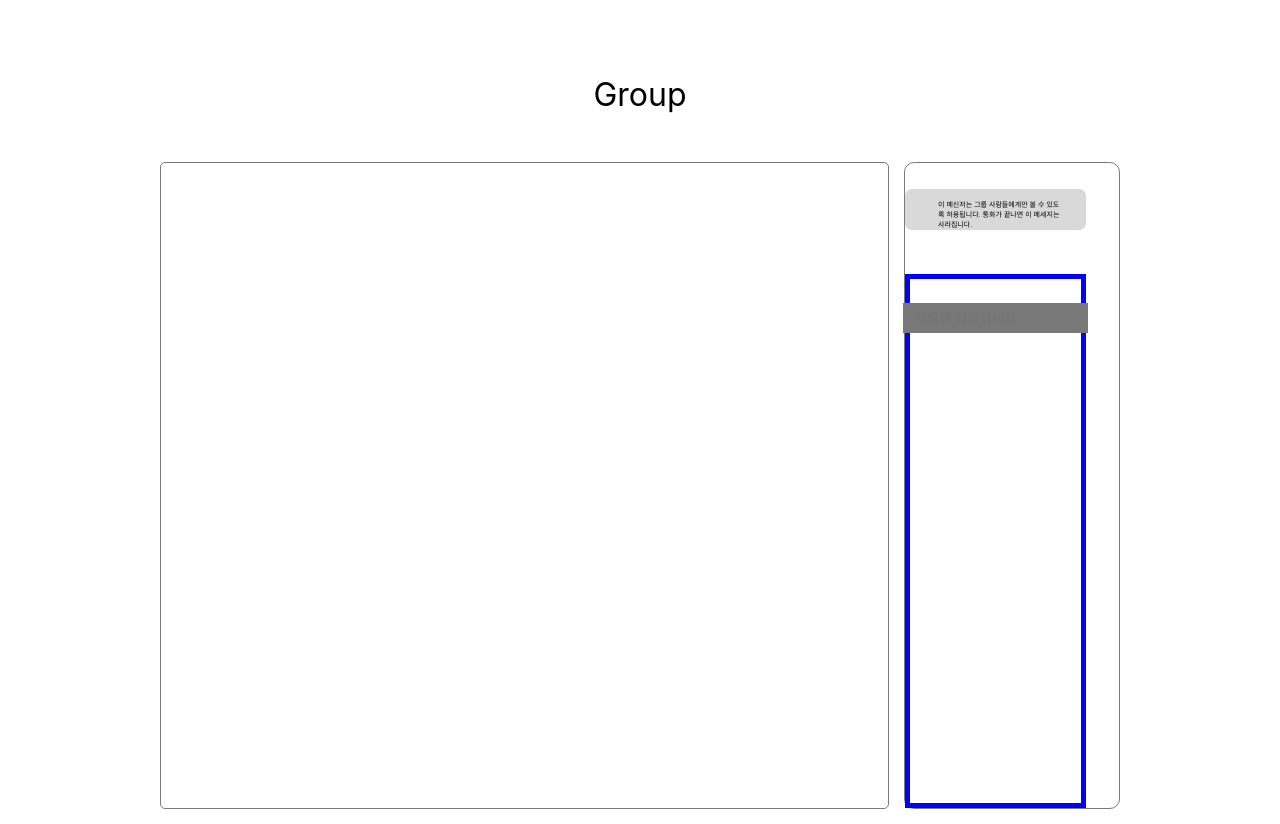
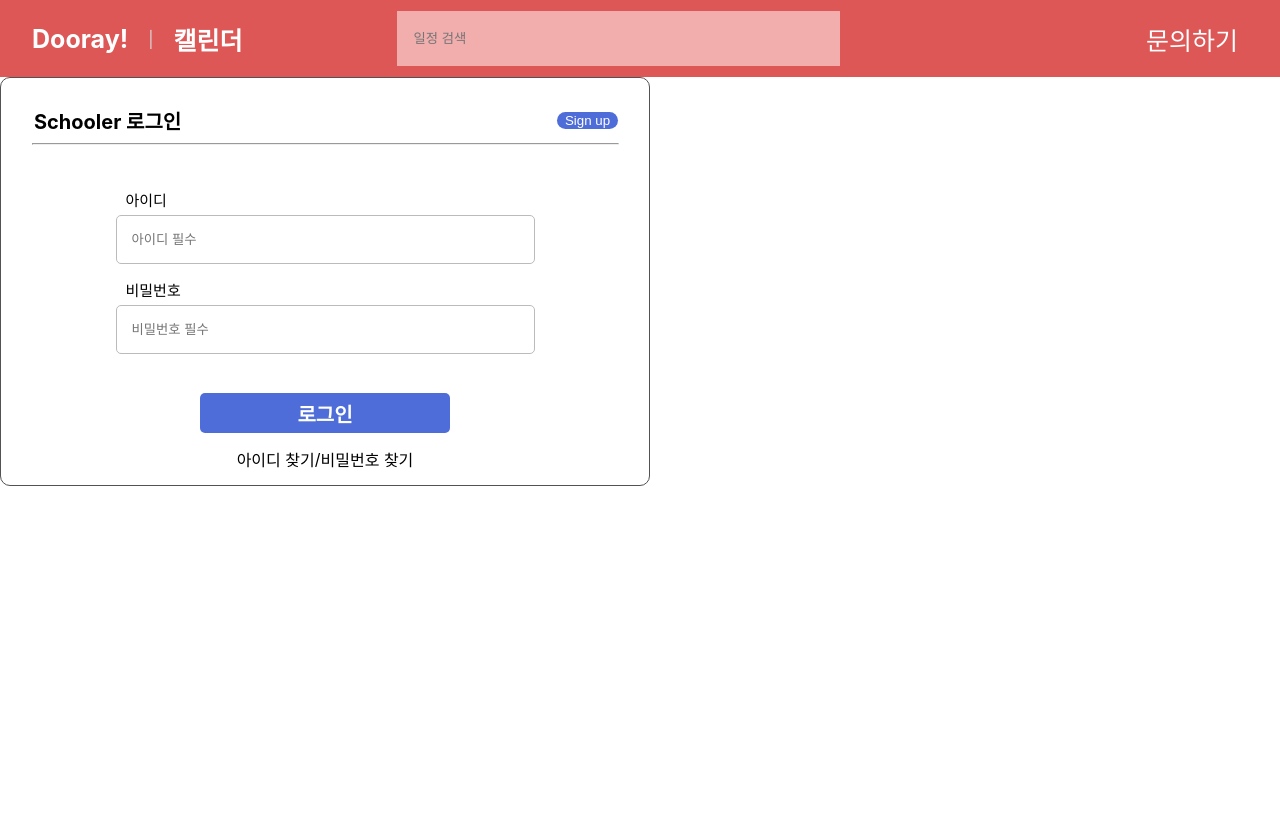
Before and after one commit to hyoseongLee/react, a React (Create React App) app in the folder frontend/: page / in a window 1280 px wide. After the commit the page ends 800 px from the top, so only its background shows below. Built offline with nearby package versions, Linux system fonts and the light colour scheme.

Commit message:
Feedback_240617

```diff
--- a/frontend/src/App.js
+++ b/frontend/src/App.js
@@ -1,16 +1,14 @@
 import logo from './logo.svg';
 import './App.css';
-import Box from './component/Box';
-import Footer from './component/Footer';
+import Header from './component/Header';
+import Login from './component/Login';
 import Group from './component/Group';
-import Chat from './component/Chat';
 
 function App() {
   return (
     <div className="App">
-    <Group />
-    <Chat />
-
+    <Header />
+    <Login />
     </div>
   );
 }
--- a/frontend/src/component/Chat.js
+++ /dev/null
@@ -1,23 +0,0 @@
-import React from 'react';
-import '../style/Chat.css';
-
-const Chat = () => {
-    return (
-        <div className='bigbox'>
-            <div className='box'></div>
-            <div className='smallbox'>
-                <div className='content'>
-                    <div className='content1'> <span> 이 메신저는 그룹 사람들에게만 볼 수 있도록 허용됩니다.
-                        통화가 끝나면 이 메세지는 사라집니다.</span></div>
-                </div>
-                <div className='content2'>
-                    <div> <input className='content3' type='text' placeholder='채팅을 입력하세요.' />
-                    </div>
-                </div>
-
-            </div>
-        </div>
-    )
-}
-
-export default Chat;
--- a/frontend/src/component/Group.js
+++ b/frontend/src/component/Group.js
@@ -4,7 +4,17 @@ import '../style/Group.css';
 const Group = () => {
     return (
 
-        <div className='head'> Group </div>
+        <div className='bigbox'>
+            <div className='Group'> Group </div>
+            <div className='box'></div>
+            <div className='smallbox'>
+                    <div className='Groupcontent1'>
+                        이 메신저는 그룹 사람들에게만 볼 수 있도록 허용됩니다. <br/>
+                        통화가 끝나면 이 메세지는 사라집니다.
+                    </div>
+                    <input className='Groupcontent2' type='text' placeholder='채팅을 입력하세요.' />
+            </div>
+        </div>
     )
 }
 
--- a/frontend/src/component/Box.js
+++ b/frontend/src/component/Header.js
@@ -1,6 +1,6 @@
 import React from 'react';
-import '../style/Box.css';
-const Box = () => {
+import '../style/Header.css';
+const Header = () => {
     return (
         <div className='headerbox'>
             <div className='subbox'>
@@ -16,4 +16,4 @@ const Box = () => {
         </div>
     )
 }
-export default Box;
+export default Header;
--- a/frontend/src/component/Footer.js
+++ b/frontend/src/component/Login.js
@@ -1,9 +1,8 @@
 import React from 'react';
-import '../style/Footer.css';
+import '../style/Login.css';
 
-const Footer = () => {
+const Login = () => {
     return (
-        <body>
             <div className='box1'>
                 <div className='content1'>
                     <div className='login'> Schooler 로그인 </div>
@@ -34,8 +33,7 @@ const Footer = () => {
                 </div>
 
             </div>
-        </body>
     )
 }
 
-export default Footer;
+export default Login;
--- a/frontend/src/style/Chat.css
+++ /dev/null
@@ -1,56 +0,0 @@
-.bigbox {
-    display: flex;
-    justify-content: center;
-    align-items: center;
-    margin-top: 48px;
-    margin-bottom: 15px;
-}
-
-.box {
-    width: 727px;
-    height: 645px;
-    border: 1px solid #7A7A7A;
-    border-radius: 5px;
-    margin-right: 15px;
-}
-
-.smallbox {
-    width: 214px;
-    height: 645px;
-    border: 1px solid #7A7A7A;
-    border-radius: 10px;
-    align-items: center;
-    flex-direction: column;
-}
-
-.content {
-    width: 181px;
-    height: 32px;
-    display: flex;
-    background-color: #D9D9D9;
-    border-radius: 7px;
-    padding-top: 9px;
-    margin-top: 26px;
-}
-
-.content1 {
-    font-size: 7px;
-}
-
-.content2 {
-    width: 171px;
-    height: 524px;
-    border: 5px solid blue;
-    display: flex;
-    align-items: center;
-    align-self: flex-end;
-}
-
-.content3 {
-    color: #D7D5D5;
-    width: 171px;
-    height: 28px;
-    background-color: #787878;
-    padding-left: 11.5px;
-    border: none;
-}
--- a/frontend/src/style/Group.css
+++ b/frontend/src/style/Group.css
@@ -1,6 +1,45 @@
-.head {
+.Group {
     display: flex;
     justify-content: center;
     font-size: 32px;
     margin-top: 75px;
 }
+
+.bigbox {
+    display: flex;
+    justify-content: center;
+    align-items: center;
+    margin-top: 48px;
+    margin-bottom: 15px;
+}
+
+.box {
+    width: 727px;
+    height: 645px;
+    border: 1px solid #7A7A7A;
+    border-radius: 5px;
+    margin-right: 15px;
+}
+
+.smallbox {
+    width: 214px;
+    height: 645px;
+    border: 1px solid #7A7A7A;
+    border-radius: 10px;
+    display: flex;
+    justify-content: space-between;
+    align-items: center;
+}
+
+.Groupcontent1 {
+    font-size: 7px;
+}
+
+.Groupcontent2 {
+    color: #D7D5D5;
+    width: 171px;
+    height: 28px;
+    background-color: #787878;
+    padding-left: 11.5px;
+    border: none;
+}
--- a/frontend/src/style/Footer.css
+++ b/frontend/src/style/Login.css
@@ -3,10 +3,6 @@
     border: 1px solid #525252;
     border-radius: 10px;
     padding-top: 28px;
-    margin-top: 212px;
-    margin-left: 430px;
-    margin-bottom: 312px;
-
 }
 
 .content1 {
```
Also changed, not shown: frontend/src/style/Header.css (renamed from frontend/src/style/Box.css).
